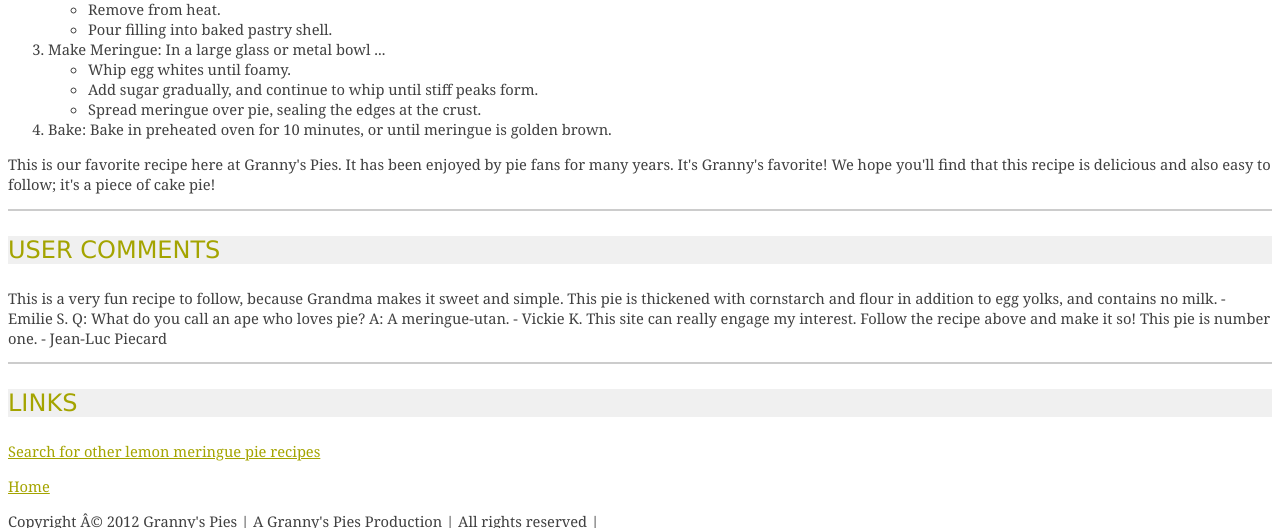
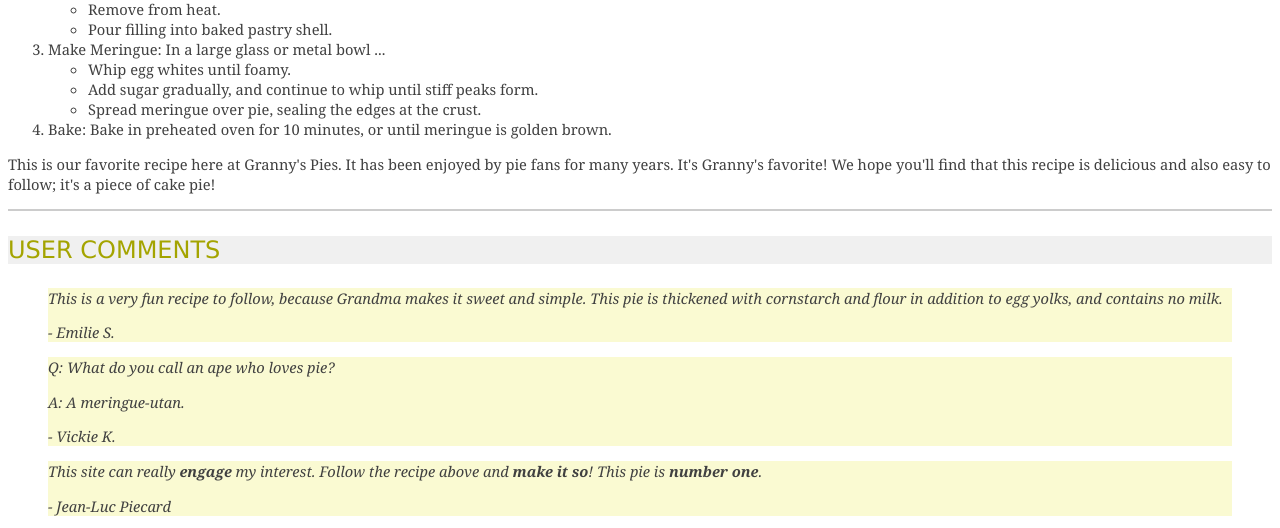
Before and after one commit to ngocbaosp/ngocbaosp.github.io, a PHP site: page /pie.html in a window 1280 px wide. Shown: the part 1123-1651 px from the top of the page. Run offline with PHP 8.4, Linux system fonts and the light colour scheme.

Commit message:
homework 1

```diff
--- a/css/recipe.css
+++ b/css/recipe.css
@@ -42,3 +42,19 @@ abbr
 {
    text-decoration:underline;
 }
+
+blockquote
+{
+  background-color: lightgoldenrodyellow;
+    font-style: italic;
+}
+
+.emp {
+    font-weight: bold;
+}
+.copyright
+{
+    font-family: monospace;
+    width: 30%;
+    text-align: right;
+}
--- a/pie.html
+++ b/pie.html
@@ -72,24 +72,31 @@
     <hr/>
     <p class="headings">USER COMMENTS</p>
 
-    This is a very fun recipe to follow, because Grandma makes it sweet and simple. This pie is thickened with
-    cornstarch and flour in addition to egg yolks, and contains no milk.
+    <blockquote>
+        <p>
+            This is a very fun recipe to follow, because Grandma makes it sweet and simple. This pie is thickened with
+            cornstarch and flour in addition to egg yolks, and contains no milk.
+        </p>
+        <p>- Emilie S.</p>
+    </blockquote>
+    <blockquote>
 
-    - Emilie S.
+        <p>Q: What do you call an ape who loves pie?</p>
+        <p>A: A meringue-utan.</p>
 
-    Q: What do you call an ape who loves pie?
-    A: A meringue-utan.
+        <p>- Vickie K.</p>
+    </blockquote>
+    <blockquote>
 
-    - Vickie K.
+        <p>This site can really <span class="emp">engage</span> my interest. Follow the recipe above and <span
+                class="emp">make it so</span>! This pie is <span class="emp">number one</span>.</p>
 
-    This site can really engage my interest. Follow the recipe above and make it so! This pie is number one.
-
-    - Jean-Luc Piecard
+        <p>- Jean-Luc Piecard</p>
+    </blockquote>
 </div>
 <div>
     <hr/>
     <p class="headings"> LINKS</p>
-
     <p>
 
         <a href="https://www.google.com/search?q=lemon+meringue+pie+recipe&start=10" target="_blank">Search for
@@ -99,13 +106,13 @@
         <a href="index.html">Home</a>
     </p>
 </div>
-<div>
-    Copyright Â© 2012 Granny's Pies |
-    A Granny's Pies Production |
-    All rights reserved |
+<div class="copyright">
+    Copyright © 2012 Granny's Pies<br/>
+    A Granny's Pies Production<br/>
+    All rights reserved
 </div>
 <div>
-
+    <br/>
     <a href="https://validator.w3.org/check?uri=https://ngocbaosp.github.io/pie.html">
         <img src="http://mumstudents.org/cs472/2013-09/images/w3c-html.png" alt="html validator"/>
     </a>
```
